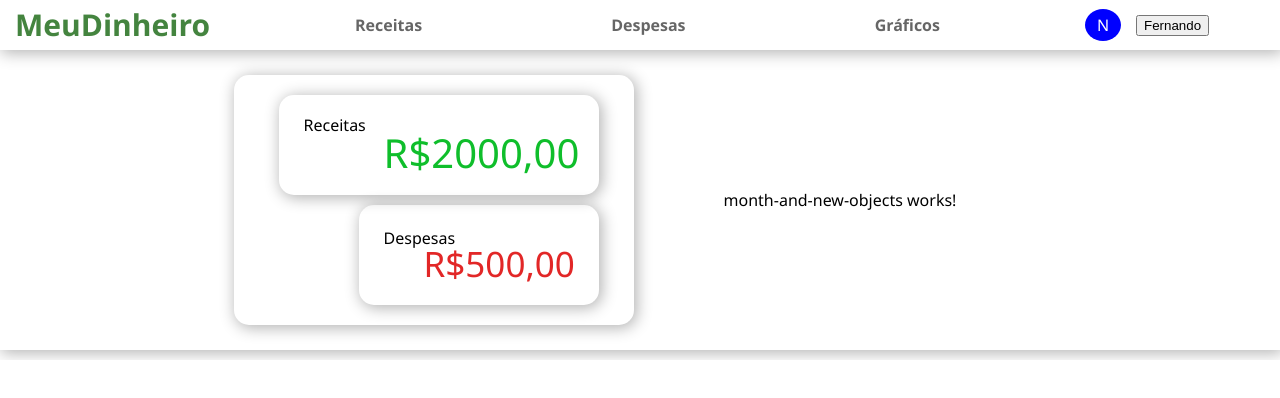
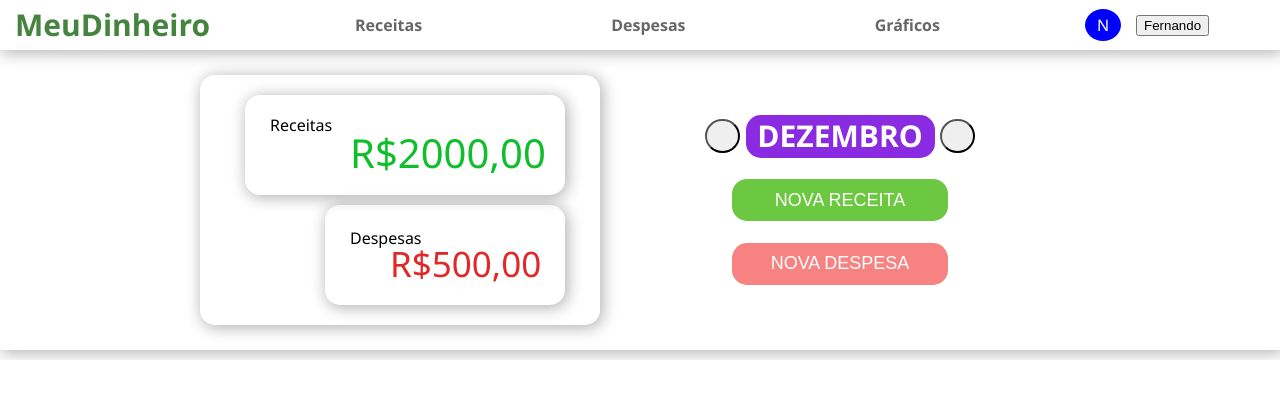
Before and after one commit to Fernando97rocha/Controle-financeiro-App, an Angular app: page /home in a window 1280 px wide. Shown: the top 398 px of the page. Built offline with nearby package versions, Linux system fonts and the light colour scheme.

Commit message:
feat: Month and new objets buttons styled

```diff
--- a/src/app/components/month-and-new-objects/month-and-new-objects.component.css
+++ b/src/app/components/month-and-new-objects/month-and-new-objects.component.css
@@ -0,0 +1,62 @@
+#box{
+    width: 300px;
+    height: 200px;
+    display: flex;
+    flex-direction: column;
+    justify-content: space-between;
+    align-items: center;
+    padding: 5%;
+}
+
+section{
+    display: flex;
+    justify-content: space-between;
+    align-items: center;
+    height: 25%;
+    width: 100%;
+}
+
+.div-mes{
+    display: flex;
+    justify-content: center;
+    align-items: center;
+    color: white;
+    font-size: 30px;
+    font-weight: bold;
+    background-color: blueviolet;
+    width: 70%;
+    height: 100%;
+    border-radius: 15px;
+}
+
+.btn-mes{
+    border-radius: 50px;
+    width: 13%;
+    height: 80%;
+}
+
+.nova-transacao{
+    background-color: aquamarine;
+    border: none;
+    width: 80%;
+    height: 25%;
+    border-radius: 15px;
+    cursor: pointer;
+    color: white;
+    font-size: 18px;
+}
+
+.nova-transacao:hover{
+    position: relative;
+    top: -2px;
+    width: 82%;
+    height: 25%;
+}
+
+#receita{
+    background-color: #6BC840;
+}
+
+#despesa{
+    background-color: #F68282;
+}
--- a/src/app/components/month-and-new-objects/month-and-new-objects.component.html
+++ b/src/app/components/month-and-new-objects/month-and-new-objects.component.html
@@ -1 +1,11 @@
-<p>month-and-new-objects works!</p>
+<div id="box">
+
+    <section>
+        <button class="btn-mes"></button>
+        <div class="div-mes">DEZEMBRO</div>
+        <button class="btn-mes"></button>
+    </section>
+
+    <button id="receita" class="nova-transacao">NOVA RECEITA</button>
+    <button id="despesa" class="nova-transacao">NOVA DESPESA</button>
+</div>
```
Also changed, not shown: public/button/foward-button.svg (added).
